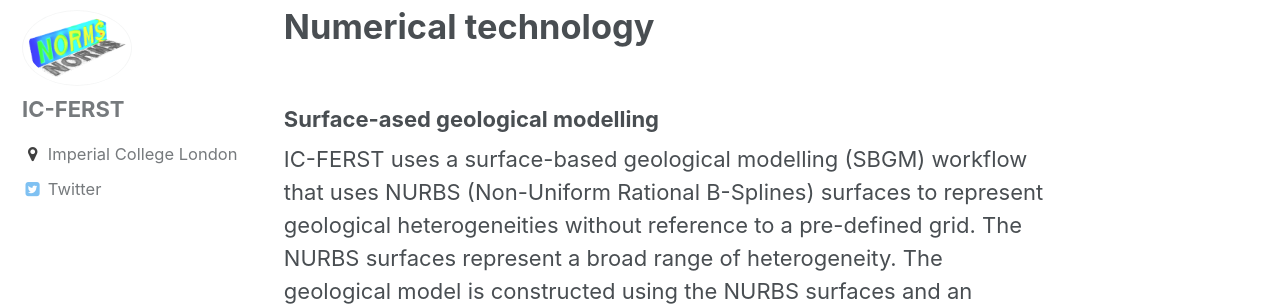
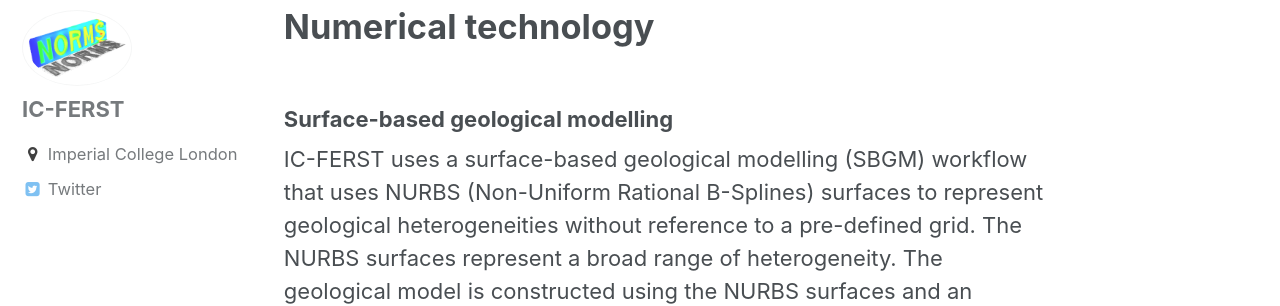
Before and after one commit to Multifluids/multifluids.github.com, a Jekyll site: the page built from _pages/technology.md, in a window 1280 px wide and 900 px high. Shown: the part 134-440 px from the top of the window. Built offline with Jekyll 4.4.1, drawn with Linux system fonts in a browser that asks for light colours.

Commit message:
Small typo

```diff
--- a/_pages/technology.md
+++ b/_pages/technology.md
@@ -14,7 +14,7 @@ layouts_gallery:
     alt: "archive layout example"
 ---
 
-### Surface-ased geological modelling
+### Surface-based geological modelling
 
 IC-FERST uses a surface-based geological modelling (SBGM) workflow that uses NURBS (Non-Uniform Rational B-Splines) surfaces to represent geological heterogeneities without reference to a pre-defined grid. The NURBS surfaces represent a broad range of heterogeneity. The geological model is constructed using the NURBS surfaces and an unstructured mesh created only when required for flow simulation or other calculations. Surface interactions, such as truncation, erosion, stacking or conforming, are enforced to ensure geological relationships are preserved and the boundary representation is watertight (<a href="https://www.onepetro.org/journal-paper/SPE-163633-PA">
           Jackson et al. 2015
```
